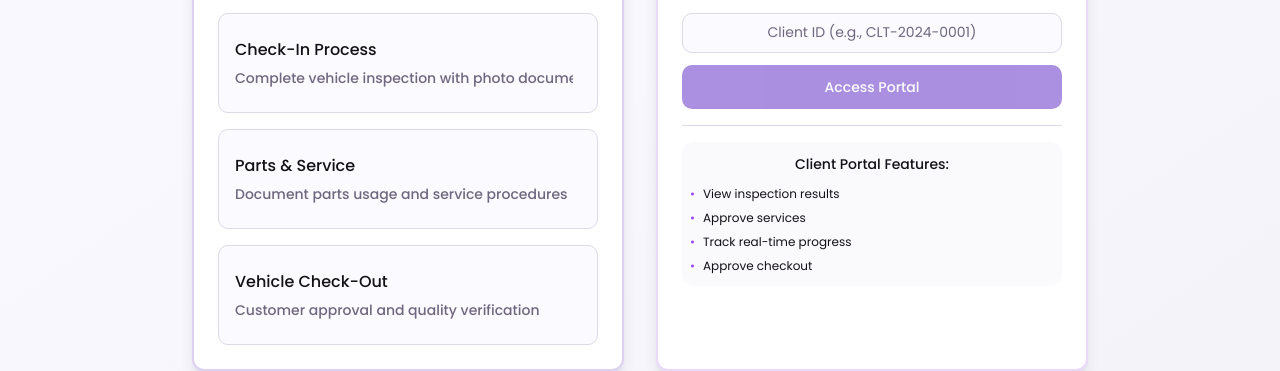
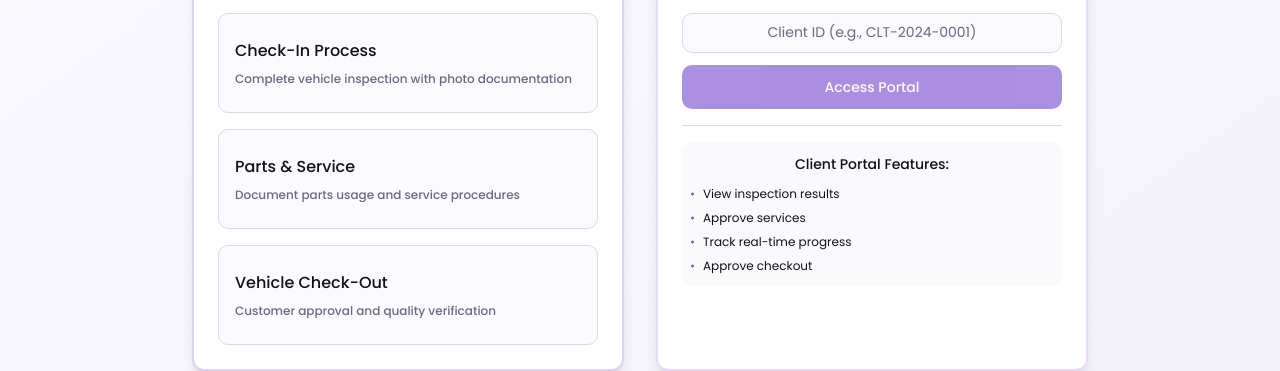
Before and after one commit to Chepiztrike/check-in-snap, a React (Vite) app: page /login in a window 1280 px wide. Shown: the part 483-854 px from the top of the page. Built offline with nearby package versions, Linux system fonts and the light colour scheme.

Commit message:
Fix text overflow and hover
Adjust text size and hover state for better readability and UI consistency.

```diff
--- a/src/pages/Login.tsx
+++ b/src/pages/Login.tsx
@@ -99,12 +99,12 @@ const Login = () => {
                    <Button
                      key={index}
                      variant="outline"
-                     className="w-full justify-start h-auto p-4 min-h-[100px] overflow-hidden"
+                     className="w-full justify-start h-auto p-4 min-h-[100px] overflow-hidden hover:bg-primary hover:text-primary-foreground transition-colors"
                      onClick={() => navigate(option.href)}
                    >
                      <div className="text-left w-full pr-2">
                        <div className="font-medium text-base mb-2 line-clamp-1">{option.title}</div>
-                       <div className="text-sm text-muted-foreground leading-tight line-clamp-2">
+                       <div className="text-xs text-muted-foreground leading-tight line-clamp-3 group-hover:text-primary-foreground hover:text-primary-foreground">
                          {option.description}
                        </div>
                      </div>
```
